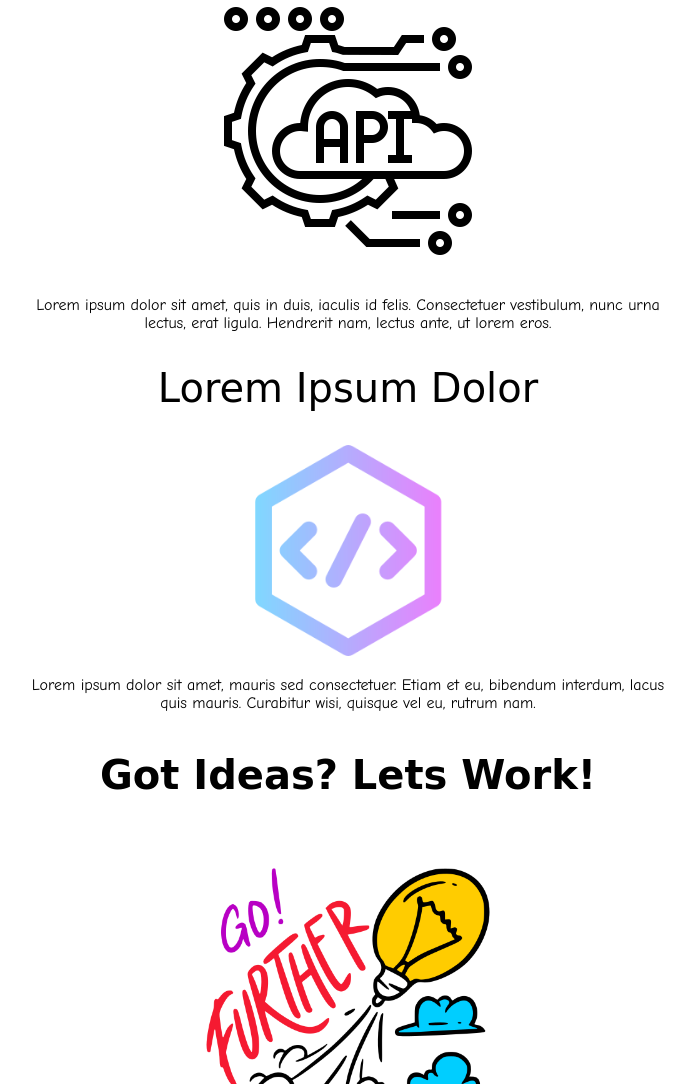
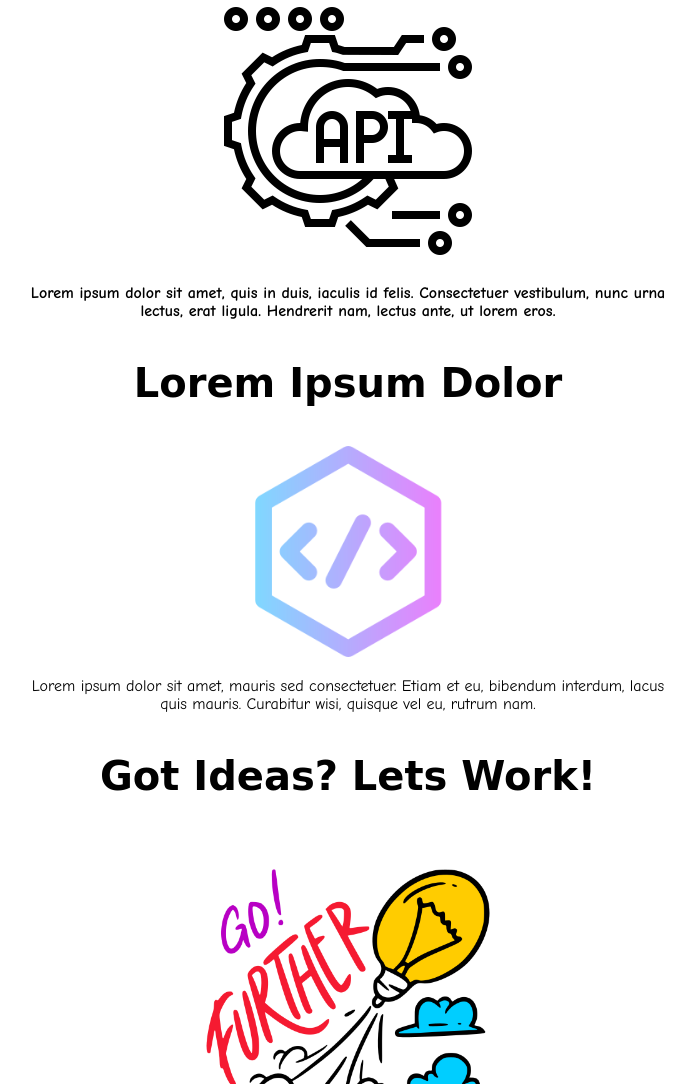
Before and after one commit to OhWhale515/Web-Dev-Site-Temp, a plain HTML site: page CSS-WebDevSiteDemo/index.html in a window 1280 px wide. Shown: the part 1157-2241 px from the top of the page, without its empty margins (292-987 px from the left). Drawn offline with Linux system fonts and the light colour scheme.

Commit message:
indent adj

```diff
--- a/CSS-WebDevSiteDemo/index.html
+++ b/CSS-WebDevSiteDemo/index.html
@@ -29,24 +29,28 @@
 	<div class="skills">
 		<h3>Our Services</h3>
 		<img class="cloud-api" src="images/cloud-api.png" alt="cloud-api-img">
+
 	<div class="skill-row">
-			<h2> </h2>
-			<p>Lorem ipsum dolor sit amet, quis in duis, iaculis id felis. Consectetuer vestibulum, nunc urna lectus, erat ligula. Hendrerit nam, lectus ante, ut lorem eros.</p>
+		<h4><p>Lorem ipsum dolor sit amet, quis in duis, iaculis id felis. Consectetuer vestibulum, nunc urna lectus, erat ligula. Hendrerit nam, lectus ante, ut lorem eros.</p></h4>
 	</div>
+
 	<div class="skill-row">
-				<h2>Lorem Ipsum Dolor</h2>
+		<h3>Lorem Ipsum Dolor</h3>
 		<img class="code" src="images/code.png" alt="code-img">
 		<p>Lorem ipsum dolor sit amet, mauris sed consectetuer. Etiam et eu, bibendum interdum, lacus quis mauris. Curabitur wisi, quisque vel eu, rutrum nam.</p>
 	</div>
+
 	</div>
 
 	<div class="contact-us">
 		<h3>Got Ideas? Lets Work!</h3>
 		<img class="further" src="images/further.png" alt="further-img">
+
 		<h3>Our PRIORITY is GROWTH and DEVELOPMENT.</h3>
 		<p>Lorem ipsum dolor sit amet, in quis, aenean amet. Phasellus sodales, tellus donec dui, ornare erat.</p>
 		<a class="btn" href="mailto:codegreenprojects@gmail.com">Project Inquires</a>
 	</div>
+
 	</div>
 
 	<div class="bottom-container">
```
Lines whose indentation alone changed are shown as unchanged.
